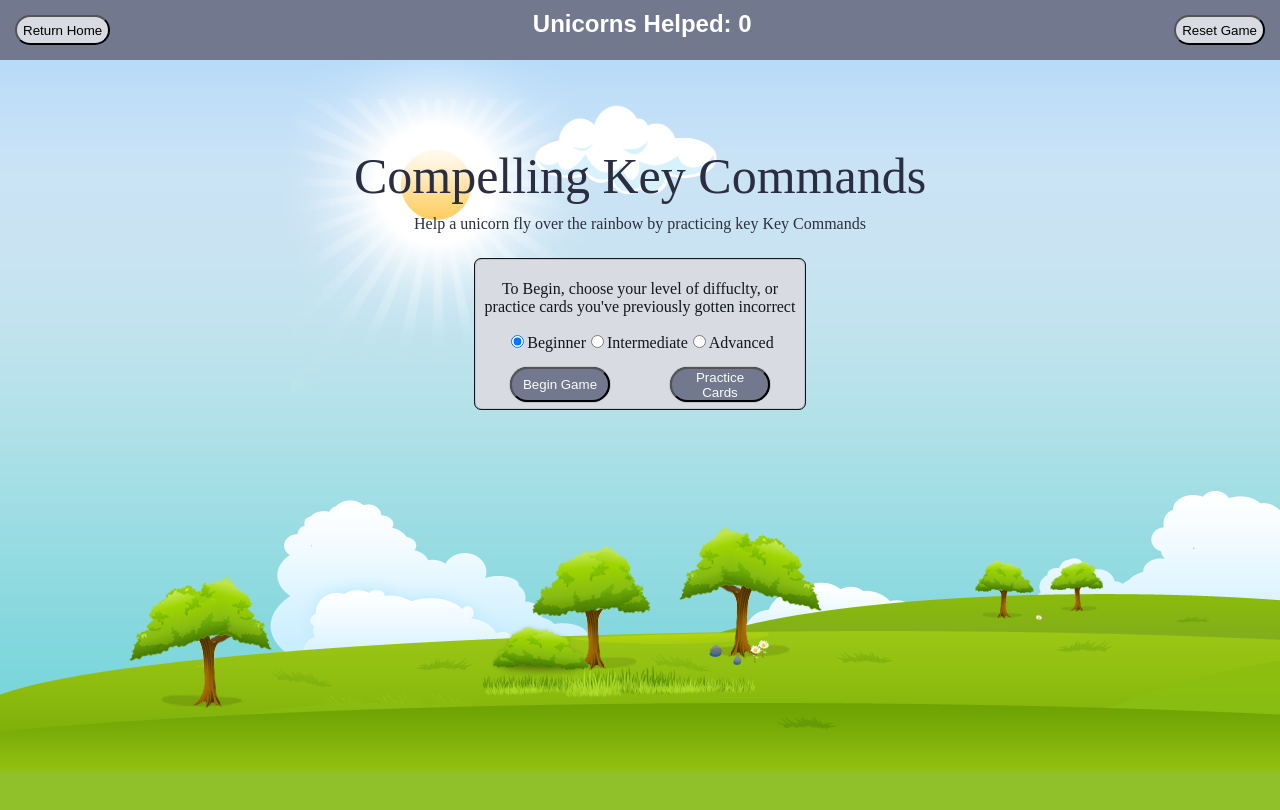
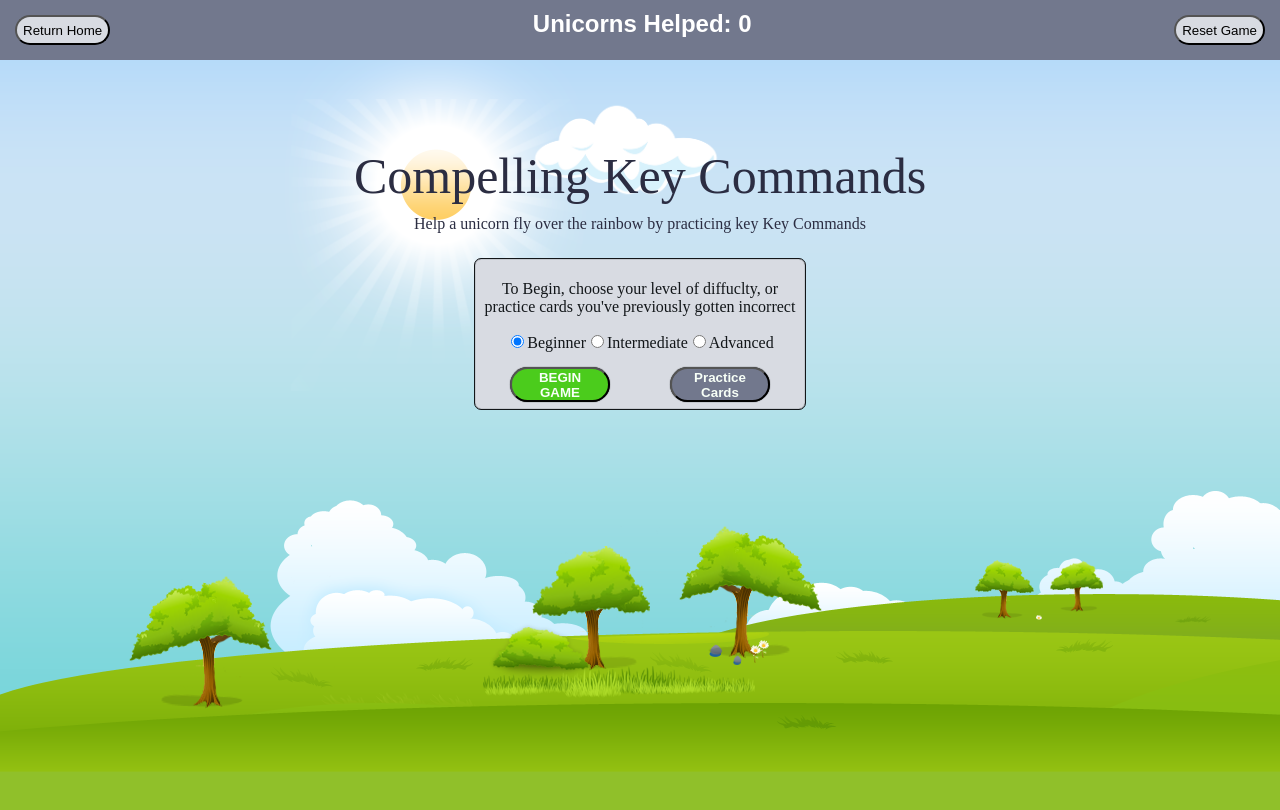
Before and after one commit to lboyer4/keyboardCommands, a React (Create React App) app: page / in a window 1280 px wide. Built offline with nearby package versions, Linux system fonts and the light colour scheme.

Commit message:
changed begin game button background color

```diff
--- a/src/SCSS/_Start.scss
+++ b/src/SCSS/_Start.scss
@@ -16,17 +16,23 @@
 	display: flex;
 }
 
+
 .choose-level-btn,
 .wrong-cards-btn {
 	border-radius: 20px;
 	background-color: #72788D;
 	box-shadow: 0 0 1px #121619;
 	color: #F7FFF7;
+	font-weight: bold;
 	margin: 15px auto;
 	height: 35px;
 	width: 100px;
 }
 
+.choose-level-btn {
+	background-color: #4BCC1C;
+
+}
 
 .choose-level-btn:hover,
 .wrong-cards-btn:hover {
--- a/src/components/Start.js
+++ b/src/components/Start.js
@@ -27,7 +27,7 @@ class Start extends Component {
         <input type="radio" id="Advanced-level" value="Advanced" name="level"/>
           <label htmlFor="Advanced-level">Advanced</label>
         <div className="btn-container">
-          <button className="choose-level-btn" onClick={this.handleSubmit}>Begin Game</button>
+          <button className="choose-level-btn" onClick={this.handleSubmit}>BEGIN GAME</button>
           <button className="wrong-cards-btn" onClick={this.showWrongCards}>Practice Cards</button>
         </div>
     	</form>
```
